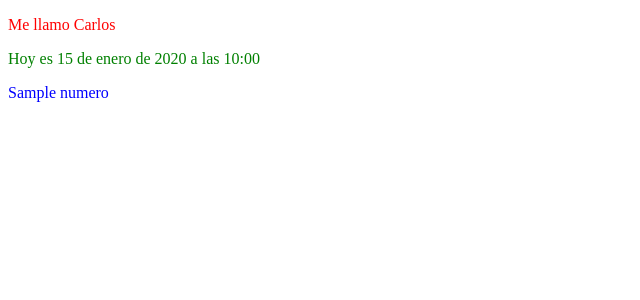
After one commit to gabgom2/centro-cultural-amadeus, a Django app: template usuarios/templates/usuarios/test.html in a window 1280 px wide. The commit adds this page. Shown: the top 300 px of the page, without its empty margins (0-640 px from the left). Run offline with Django 5.2, Linux system fonts and the light colour scheme; the template is opened without the code that fills it: most values are stand-ins (such as "Sample title", 1, 10 or a date in 2020); parts of the project's set-up code (start-up, migrations or seed data) failed here and were passed over.

Commit message:
v 0.1b, previo a heredar templates. Agregadas funciones de ejemplo en views.py y htmls de testeo

```diff
--- a/usuarios/forms.py
+++ b/usuarios/forms.py
@@ -0,0 +1 @@
+from django import forms
--- a/usuarios/templates/usuarios/index.html
+++ b/usuarios/templates/usuarios/index.html
@@ -79,9 +79,6 @@
     <section class="banner">
         <div class="container">
 
-            <!-- <h1>Wolfgang Amadeus Mozart</h1>
-            <p>Un genio inmortal de la música clásica</p> -->
-            <!-- <img src="https://upload.wikimedia.org/wikipedia/commons/thumb/4/4e/Wolfgang_Amadeus_Mozart_-_1777.jpg/800px-Wolfgang_Amadeus_Mozart_-_1777.jpg" alt="Mozart"> -->
             <img src="https://www.cultura.gob.ar/media/uploads/partituras-mozart-venden-doble-precio_45_0_910_566.jpg" alt="Beethoven">
 
         </div>
--- /dev/null
+++ b/usuarios/templates/usuarios/test.html
@@ -0,0 +1,19 @@
+<!DOCTYPE html>
+<html lang="en">
+<head>
+    <meta charset="UTF-8">
+    <meta name="viewport" content="width=device-width, initial-scale=1.0">
+    <title>hola</title>
+</head>
+<body>
+    <p style="color: red;">Me llamo Carlos</p>
+    <p style="color: green;">Hoy es {{fecha}}</p>
+    {% for numero in numeros %}
+
+
+
+        <p style="color: blue;">{{numero}}</p>
+
+    {% endfor %}
+</body>
+</html>
--- a/usuarios/urls.py
+++ b/usuarios/urls.py
@@ -1,6 +1,8 @@
 from django.urls import path
-from usuarios.views import renderizar_index
+from usuarios.views import renderizar_index, testing
 
 urlpatterns = [
     path('', renderizar_index, name="index"),
+    path("test/", testing, name="test")
+    path("estudiantes/", estudiantes, name="estudiantes")
 ]
```
Also changed, not shown: usuarios/views.py (+12 -0 lines), usuarios/templates/usuarios/estudiantes.html (added).
